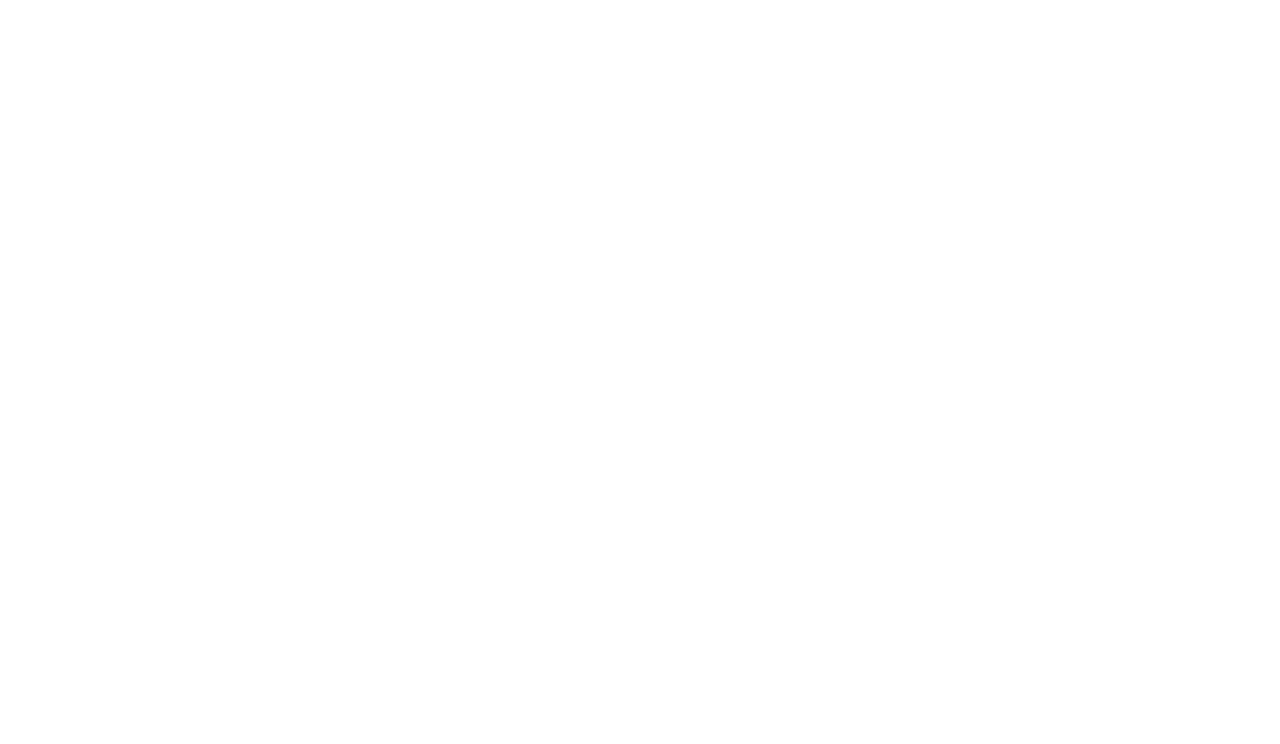
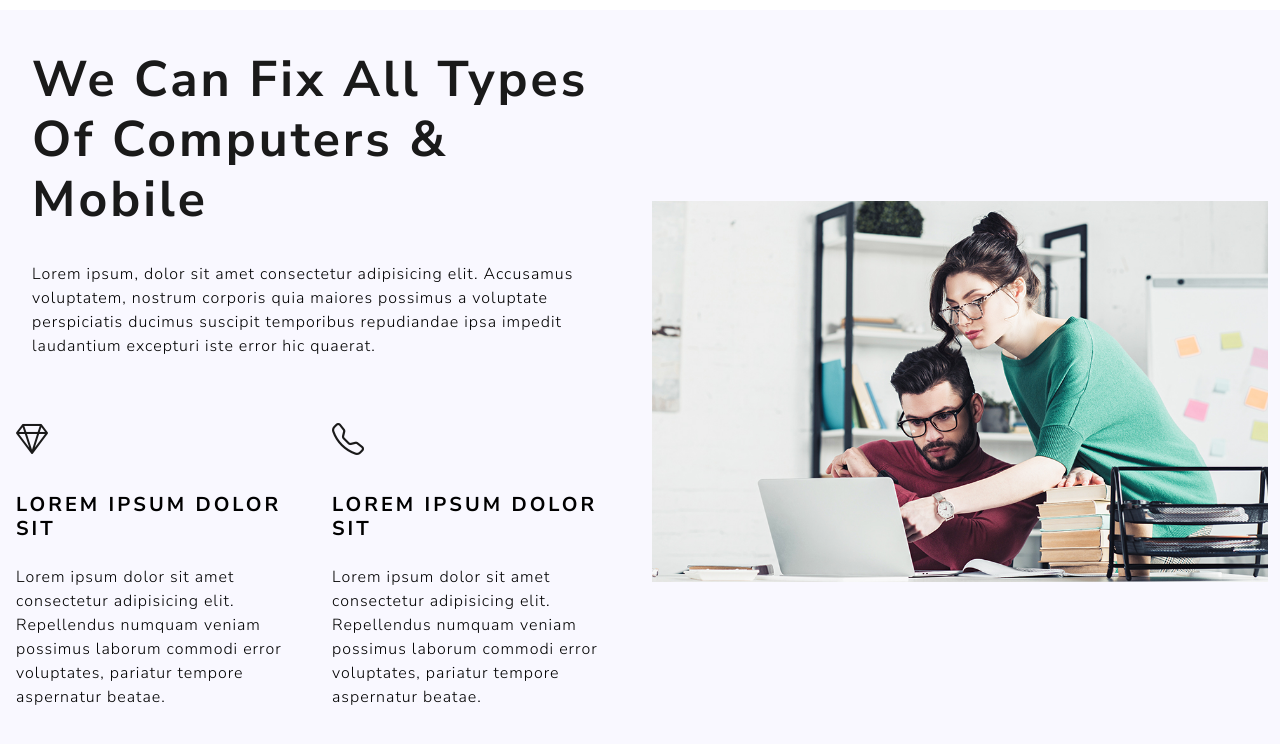
Before and after one commit to DreammyOleksandr/frontend-basics-last-lab, a React (Create React App) app: page / in a window 1280 px wide. Shown: the part 1614-2358 px from the top of the page. Before the commit the page ends 1624 px from the top, so only its background shows below. Built offline with nearby package versions, Linux system fonts and the light colour scheme.

Commit message:
upd: fix tech block is done

```diff
--- /dev/null
+++ b/src/components/blocks/FixTechBlock.jsx
@@ -0,0 +1,49 @@
+import React from 'react'
+import workingPair from '../../images/workingPair.jpg'
+import { Card } from '../elements'
+
+const FixTechBlock = () => {
+  return (
+    <div className='container-fluid text-black' style={{ backgroundColor: '#f9f8ff' }}>
+      <div className='row align-items-center'>
+        <div className='col-md-6 text-center text-md-left p-3'>
+          <div>
+            <div className='px-3 pb-5'>
+              <br />
+              <p className='text-start h1 text-capitalize' style={{ fontSize: '50px' }}>
+                <b>We can fix all types of computers & mobile</b>
+              </p>
+              <br />
+              <p className='text-start'>
+                Lorem ipsum, dolor sit amet consectetur adipisicing elit. Accusamus voluptatem,
+                nostrum corporis quia maiores possimus a voluptate perspiciatis ducimus suscipit
+                temporibus repudiandae ipsa impedit laudantium excepturi iste error hic quaerat.
+              </p>
+            </div>
+          </div>
+          <div className='row text-start'>
+            <div className='col-sm-6 pb-5'>
+              <h1>
+                <i class='bi bi-gem'></i>
+              </h1>
+              <br />
+              <Card />
+            </div>
+            <div className='col-sm-6 pb-5' style={{ backgroundColor: '#f9f8ff' }}>
+              <h1>
+                <i class='bi bi-telephone'></i>
+              </h1>
+              <br />
+              <Card />
+            </div>
+          </div>
+        </div>
+        <div className='col-md-6'>
+          <img src={workingPair} alt='Ooops...' className='img-fluid' />
+        </div>
+      </div>
+    </div>
+  )
+}
+
+export default FixTechBlock
--- a/src/components/blocks/index.js
+++ b/src/components/blocks/index.js
@@ -1,2 +1,3 @@
 export { default as GetStartedBlock } from './GetStartedBlock'
 export { default as SupportersBlock } from './SupportersBlock'
+export { default as FixTechBlock } from './FixTechBlock'
--- /dev/null
+++ b/src/components/elements/Card.jsx
@@ -0,0 +1,20 @@
+import React from 'react'
+
+const Card = () => {
+  return (
+    <div className='border-0'>
+      <div>
+        <h4 className='card-title'>
+          <b>Lorem ipsum dolor sit</b>
+        </h4>
+        <br />
+        <p className='card-text'>
+          Lorem ipsum dolor sit amet consectetur adipisicing elit. Repellendus numquam veniam
+          possimus laborum commodi error voluptates, pariatur tempore aspernatur beatae.{' '}
+        </p>
+      </div>
+    </div>
+  )
+}
+
+export default Card
--- a/src/components/elements/index.js
+++ b/src/components/elements/index.js
@@ -1 +1,2 @@
 export { default as ImageCard } from './ImageCard'
+export { default as Card } from './Card'
--- a/src/pages/MainPage.jsx
+++ b/src/pages/MainPage.jsx
@@ -1,11 +1,12 @@
 import React from 'react'
-import { GetStartedBlock, SupportersBlock } from '../components/blocks'
+import { GetStartedBlock, SupportersBlock, FixTechBlock } from '../components/blocks'
 
 const MainPage = () => {
   return (
     <div>
       <GetStartedBlock />
       <SupportersBlock />
+      <FixTechBlock />
     </div>
   )
 }
```
